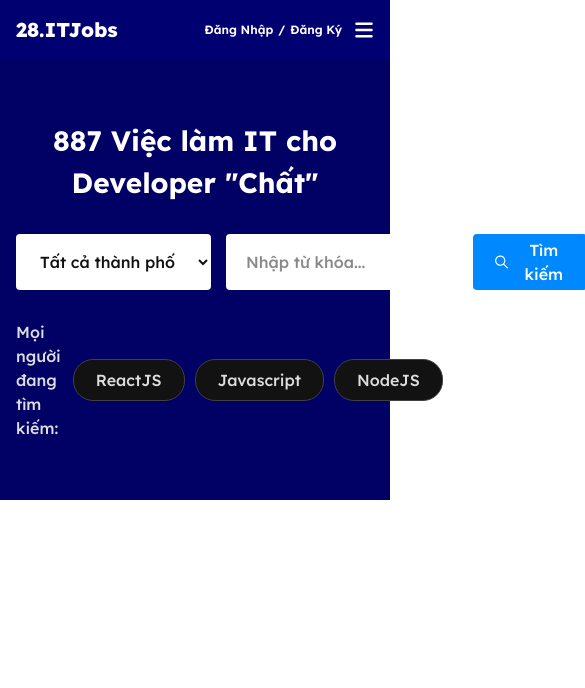
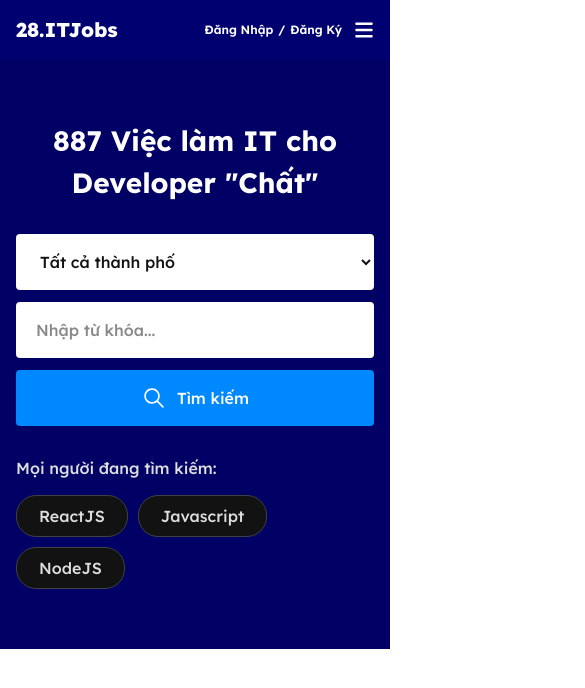
Before and after one commit to khahnm04/ITJobs, a Next.js app: page / in a window 390 px wide. Shown: the top 688 px of the page, 585 px wide, since content can reach past the window. Built offline with nearby package versions, Linux system fonts and the light colour scheme.

Commit message:
Dựng Section 1 (Trang chủ): Responsive giao diện

```diff
--- a/src/app/page.tsx
+++ b/src/app/page.tsx
@@ -10,11 +10,11 @@ export default function Home() {
           <h1 className="font-[700] text-[28px] text-white mb-[30px] text-center">
             887 Việc làm IT cho Developer &quot;Chất&quot;
           </h1>
-          <form action="" className="flex gap-x-[15px] mb-[30px]">
+          <form action="" className="flex gap-x-[15px] gap-y-[12px] md:flex-nowrap flex-wrap mb-[30px]">
             <select
               name=""
               id=""
-              className="w-[240px] h-[56px] rounded-[4px] bg-white font-[500] text-[16px] text-[#121212] px-[20px]"
+              className="md:w-[240px] w-full h-[56px] rounded-[4px] bg-white font-[500] text-[16px] text-[#121212] px-[20px]"
             >
               <option value="">Tất cả thành phố</option>
               <option value="">Hà Nội</option>
@@ -23,18 +23,18 @@ export default function Home() {
             </select>
             <input
               type="text"
-              className="flex-1 h-[56px] rounded-[4px] bg-white font-[500] text-[16px] text-[#121212] px-[20px]"
+              className="md:flex-1 w-full h-[56px] rounded-[4px] bg-white font-[500] text-[16px] text-[#121212] px-[20px]"
               placeholder="Nhập từ khóa..."
             />
-            <button className="w-[240px] h-[56px] rounded-[4px] bg-[#0088FF] font-[500] text-[16px] text-white px-[20px] flex items-center justify-center gap-x-[10px] cursor-pointer">
+            <button className="md:w-[240px] w-full h-[56px] rounded-[4px] bg-[#0088FF] font-[500] text-[16px] text-white px-[20px] flex items-center justify-center gap-x-[10px] cursor-pointer">
               <IoIosSearch className="text-[26px]" /> Tìm kiếm
             </button>
           </form>
-          <div className="flex items-center gap-x-[12px]">
+          <div className="flex flex-wrap items-center gap-x-[12px] gap-y-[15px]">
             <div className="font-[500] text-[16px] text-[#DEDEDE]">
               Mọi người đang tìm kiếm:
             </div>
-            <div className="flex gap-x-[10px]">
+            <div className="flex flex-wrap gap-[10px]">
               <Link href={"#"} className="border-[#414042] border-[1px] bg-[#121212] hover:bg-[#414042] rounded-[20px] px-[22px] py-[8px] font-[500] text-[16px] text-[#DEDEDE] hover:text-white">
                 ReactJS
               </Link>
```
